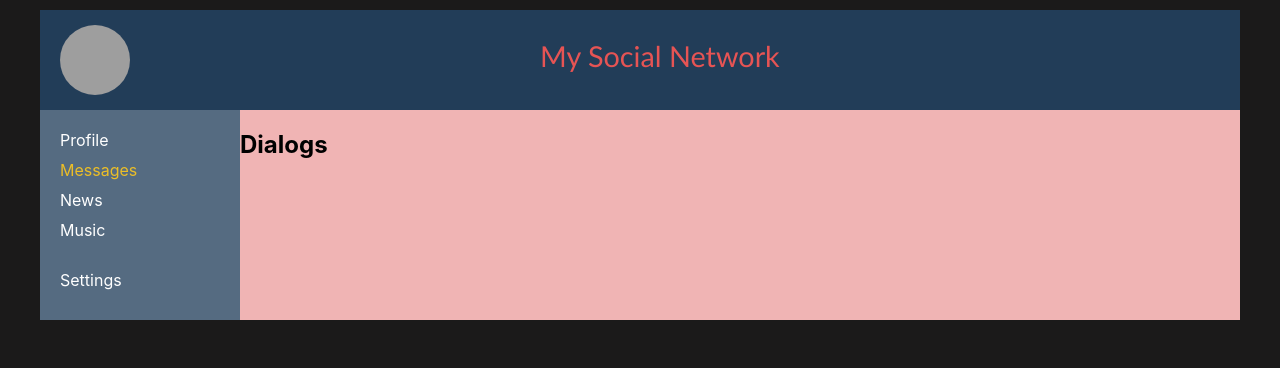
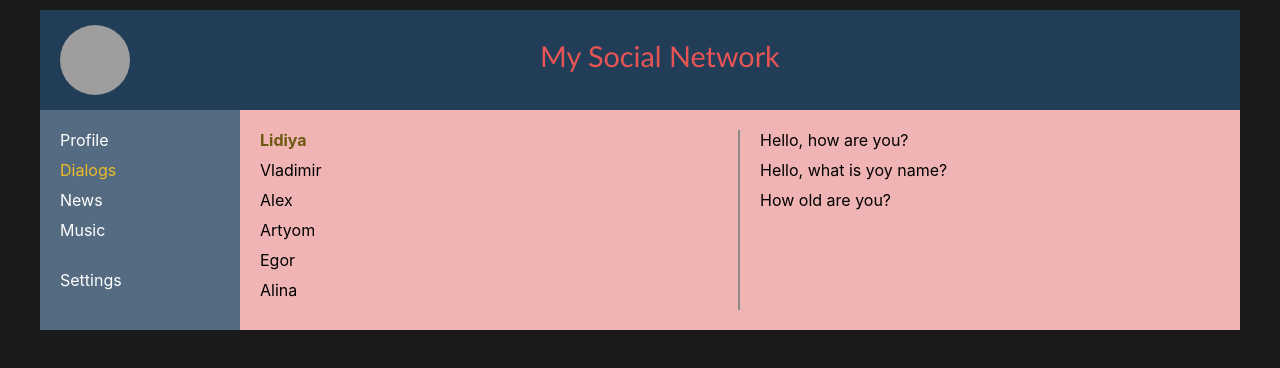
Before and after one commit to artyom34/react, a React (Create React App) app in the folder project/: page /dialogs in a window 1280 px wide. Shown: the top 368 px of the page. Built offline with nearby package versions, Linux system fonts and the light colour scheme; grey boxes are pictures that could not be loaded.

Commit message:
laid out the page dialogs

```diff
--- a/project/src/components/Dialogs/Dialogs.jsx
+++ b/project/src/components/Dialogs/Dialogs.jsx
@@ -3,8 +3,20 @@ import classes from "./dialogs.module.css";
 
 const Dialogs = (props) => {
   return (
-    <div>
-      <h2>Dialogs</h2>
+    <div className={classes.dialogs}>
+      <div className={classes.dialogsItems}>
+        <div className={classes.dialog +" " + classes.active}>Lidiya</div>
+        <div className={classes.dialog}>Vladimir</div>
+        <div className={classes.dialog}>Alex</div>
+        <div className={classes.dialog}>Artyom</div>
+        <div className={classes.dialog}>Egor</div>
+        <div className={classes.dialog}>Alina</div>
+      </div>
+      <div className={classes.messages}>
+        <div className={classes.message}>Hello, how are you?</div>
+        <div className={classes.message}>Hello, what is yoy name?</div>
+        <div className={classes.message}>How old are you?</div>
+      </div>
     </div>
   );
 };
--- a/project/src/components/Dialogs/dialogs.module.css
+++ b/project/src/components/Dialogs/dialogs.module.css
@@ -0,0 +1,23 @@
+.dialogs{
+    display: grid;
+    grid-template-columns: 6fr 6fr;
+    padding: 20px;
+}
+.dialogsItems{
+    border-right: 2px solid #8b8a8a;
+}
+
+.dialogsItems .dialog {
+    padding-bottom: 10px;
+
+}
+.dialogsItems .active {
+    font-weight: bold;
+    color: #6e5911;
+}
+.messages {
+    padding-left: 20px;
+}
+.messages .message {
+    padding-bottom: 10px;
+}
--- a/project/src/components/Navbar/Navbar.jsx
+++ b/project/src/components/Navbar/Navbar.jsx
@@ -18,7 +18,7 @@ let Navbar = () => {
           to="/dialogs"
           className={({ isActive }) => (isActive ? classes.activeLink : "")}
         >
-          Messages
+          Dialogs
         </NavLink>
       </div>
       <div className={classes.item}>
```
